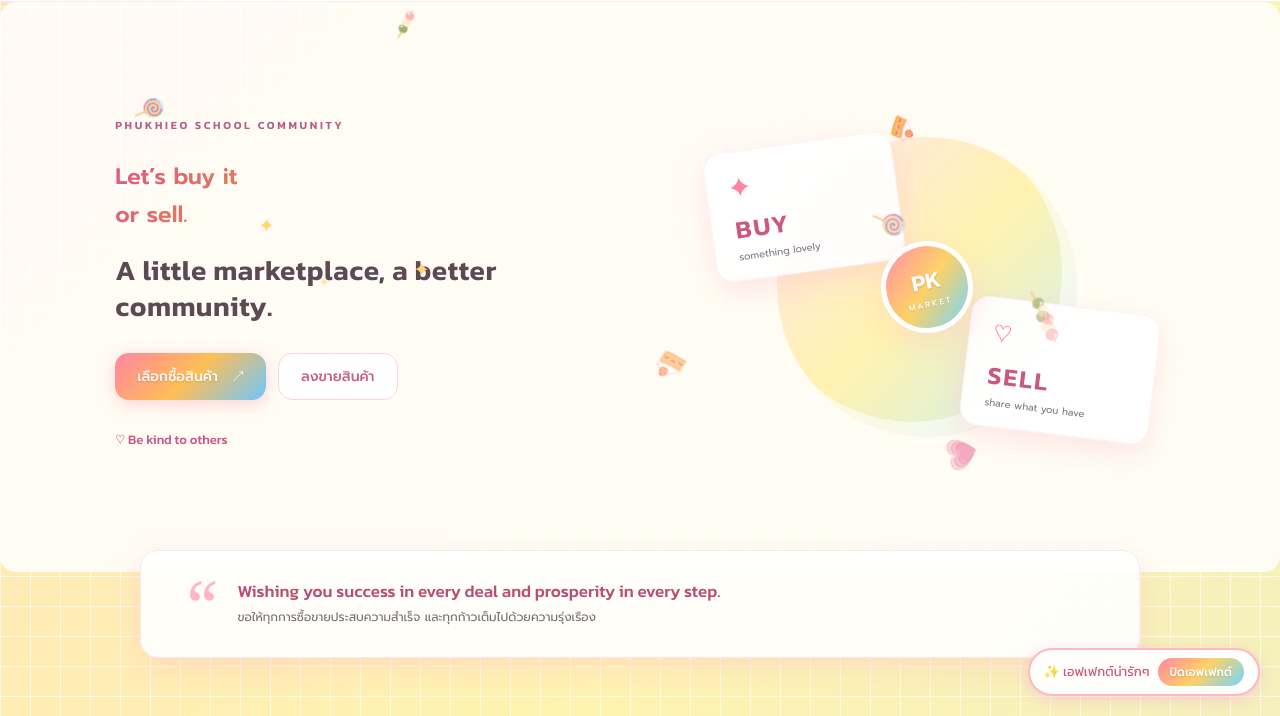
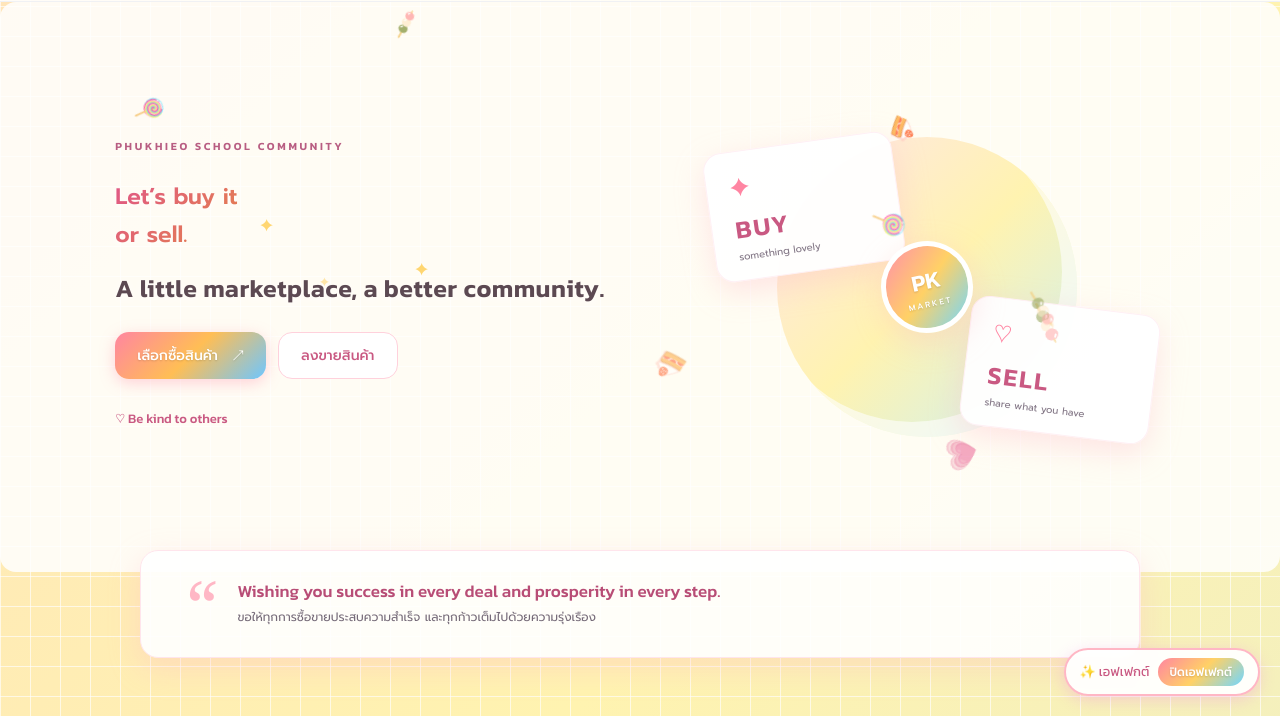
Before and after one commit to pxngzx/market.pks, a plain HTML site: page js/index.html in a window 1280 px wide. Shown: the part 84-800 px from the top of the page. Drawn offline with Linux system fonts and the light colour scheme; files that its build step writes are made by us from their sources; no server answers; files whose address does not match are found by name.

Commit message:
Add files via upload

```diff
--- a/css/style.css
+++ b/css/style.css
@@ -69,7 +69,7 @@ button,input,textarea,select{font:inherit}
 
 /* --- ขยายขนาดคำว่า Let's buy it or sell ให้ใหญ่และชัดเจน --- */
 .hero-lead{
-  font: 600 28px/1.3 'Kanit', sans-serif !important;
+  font: 600 25px/1.3 'Kanit', sans-serif !important;
   color: #5c4952 !important;
   margin: 8px 0 12px !important;
   letter-spacing: 0.5px;
--- a/js/app.js
+++ b/js/app.js
@@ -251,7 +251,7 @@ document.addEventListener('DOMContentLoaded', () => {
   const toggleContainer = document.createElement("div");
   toggleContainer.id = "emoji-toggle-container";
   toggleContainer.innerHTML = `
-    <span>✨ เอฟเฟกต์น่ารักๆ</span>
+    <span>✨ เอฟเฟกต์</span>
     <button id="emoji-toggle-btn" type="button">${isEmojiActive ? "ปิดเอฟเฟกต์" : "เปิดเอฟเฟกต์"}</button>
   `;
   document.body.appendChild(toggleContainer);
```
Also changed, not shown: admin.html (+0 -2 lines).
